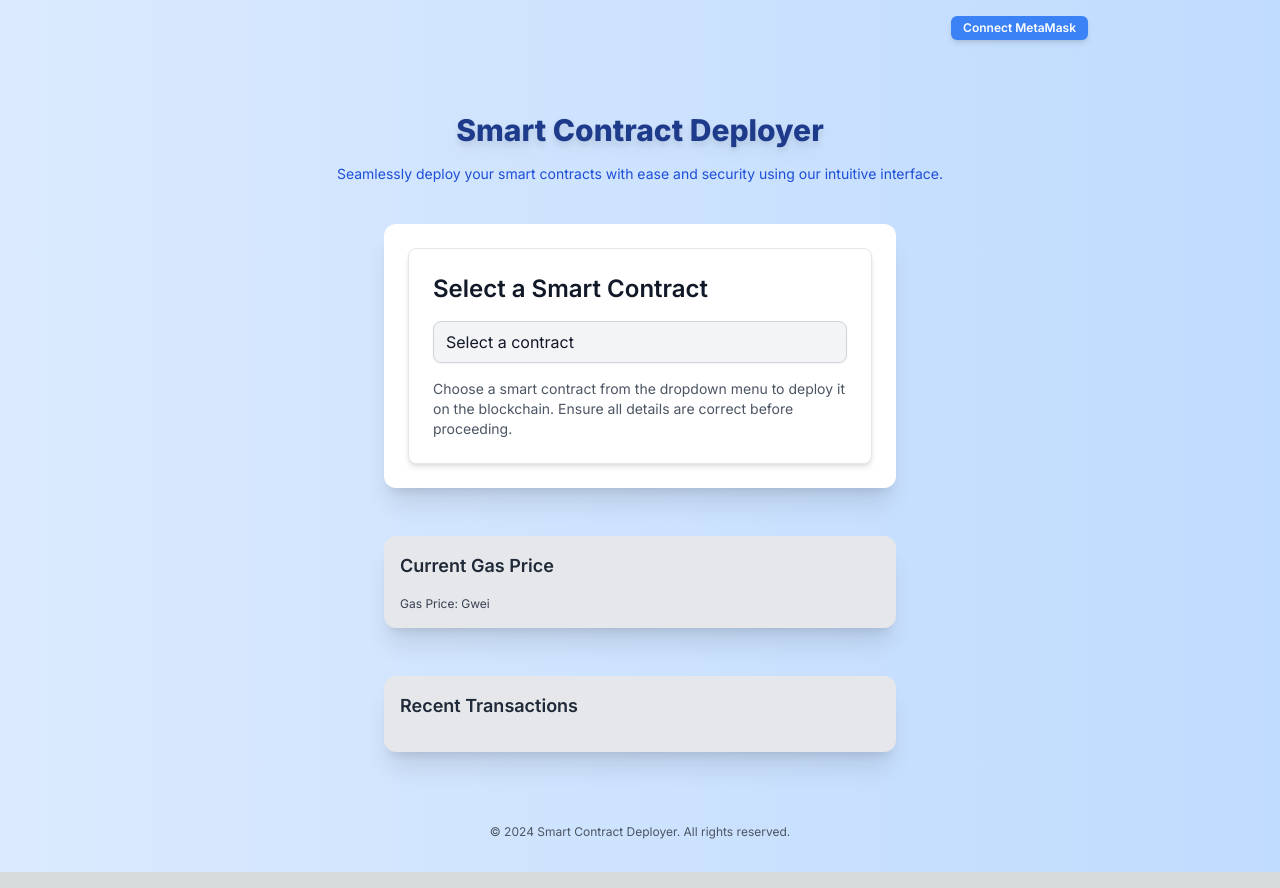
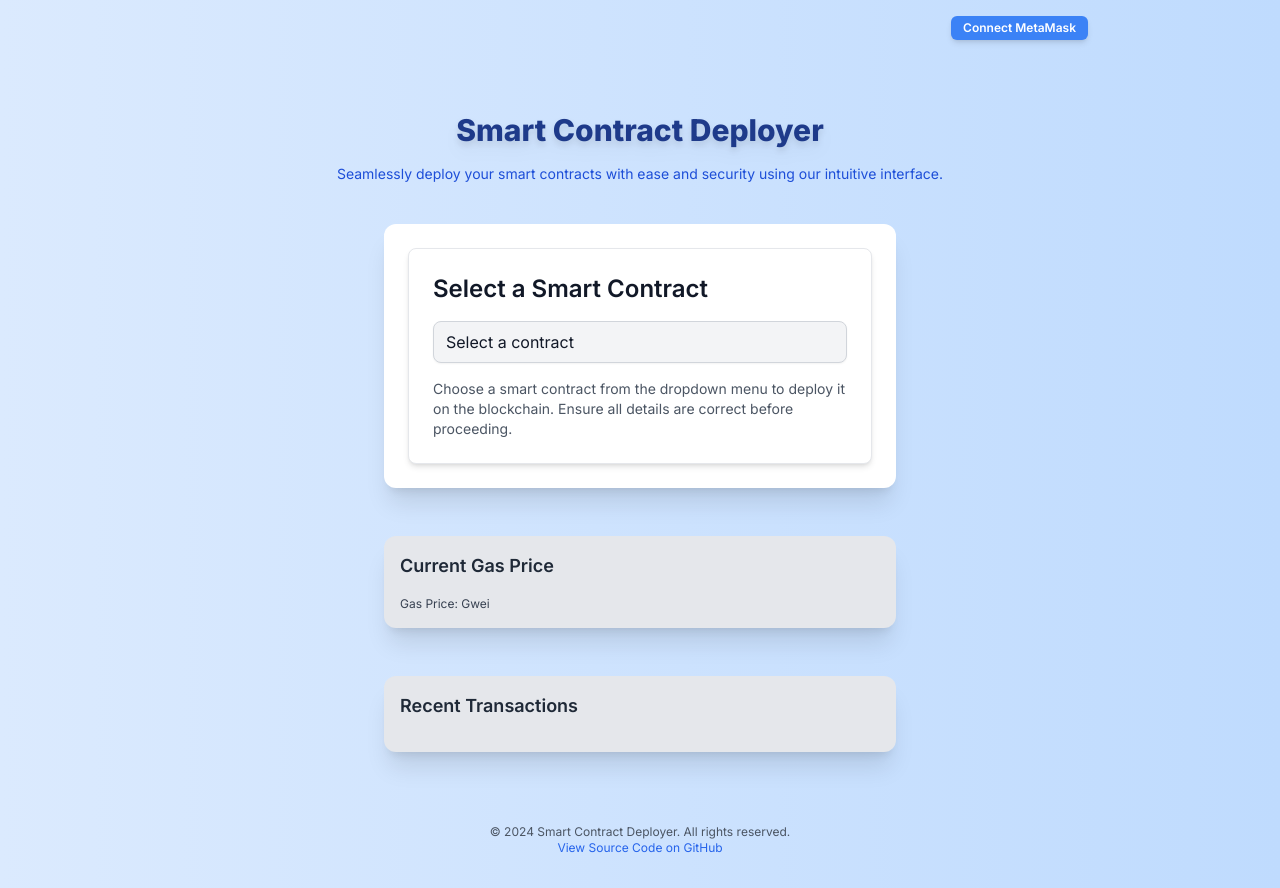
Before and after one commit to furidngrt/scdeployer, a Next.js app: page / in a window 1280 px wide. Built offline with nearby package versions, Linux system fonts and the light colour scheme.

Commit message:
add source code

```diff
--- a/app/page.js
+++ b/app/page.js
@@ -202,6 +202,16 @@ const Home = () => {
         <p className="text-xs text-gray-600">
           &copy; {new Date().getFullYear()} Smart Contract Deployer. All rights reserved.
         </p>
+        <p className="text-xs text-gray-600">
+          <a
+            href="https://github.com/furidngrt/smartcontract-deployer"
+            target="_blank"
+            rel="noopener noreferrer"
+            className="text-blue-600 hover:text-blue-800"
+          >
+            View Source Code on GitHub
+          </a>
+        </p>
       </footer>
     </div>
   );
```
